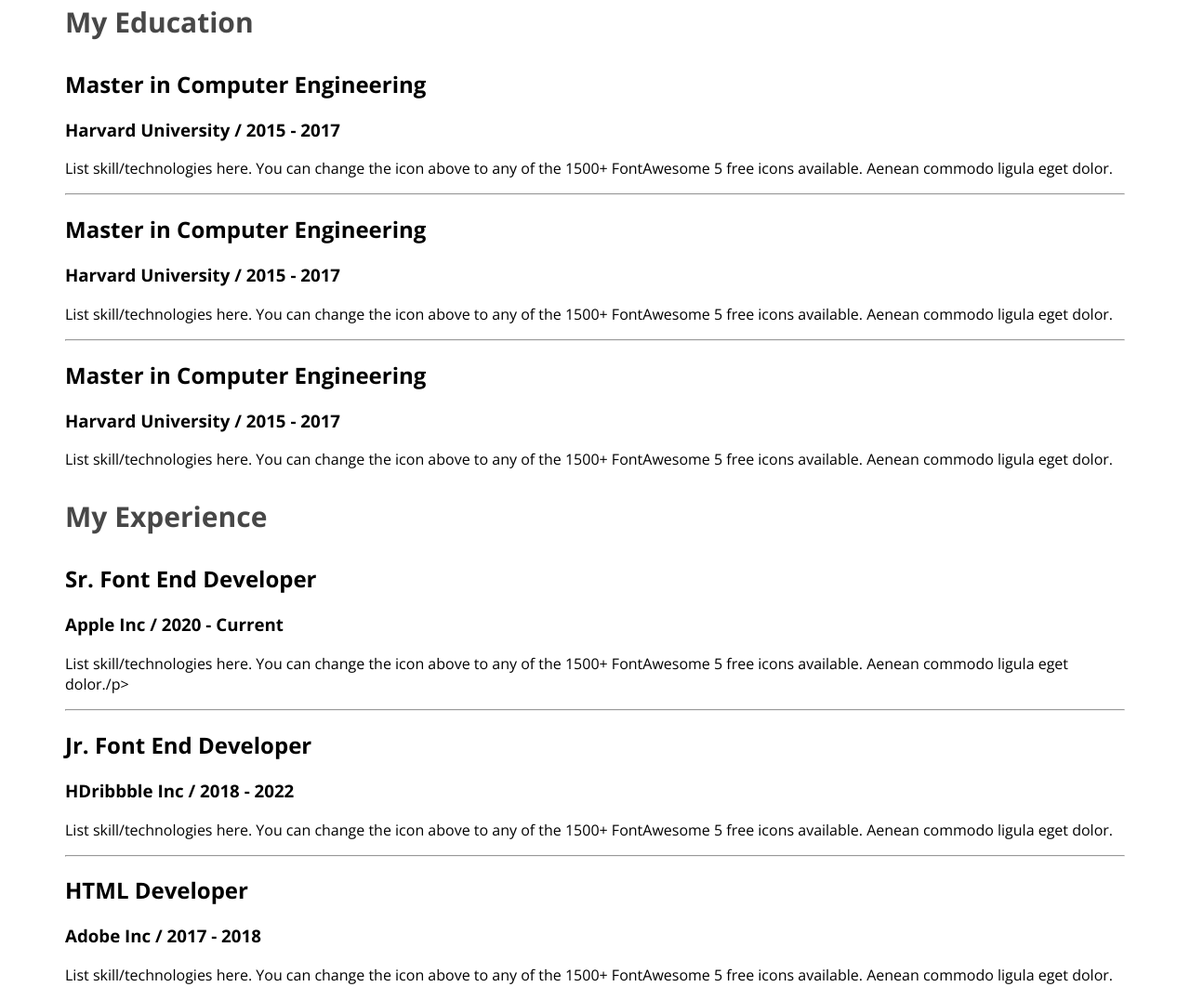
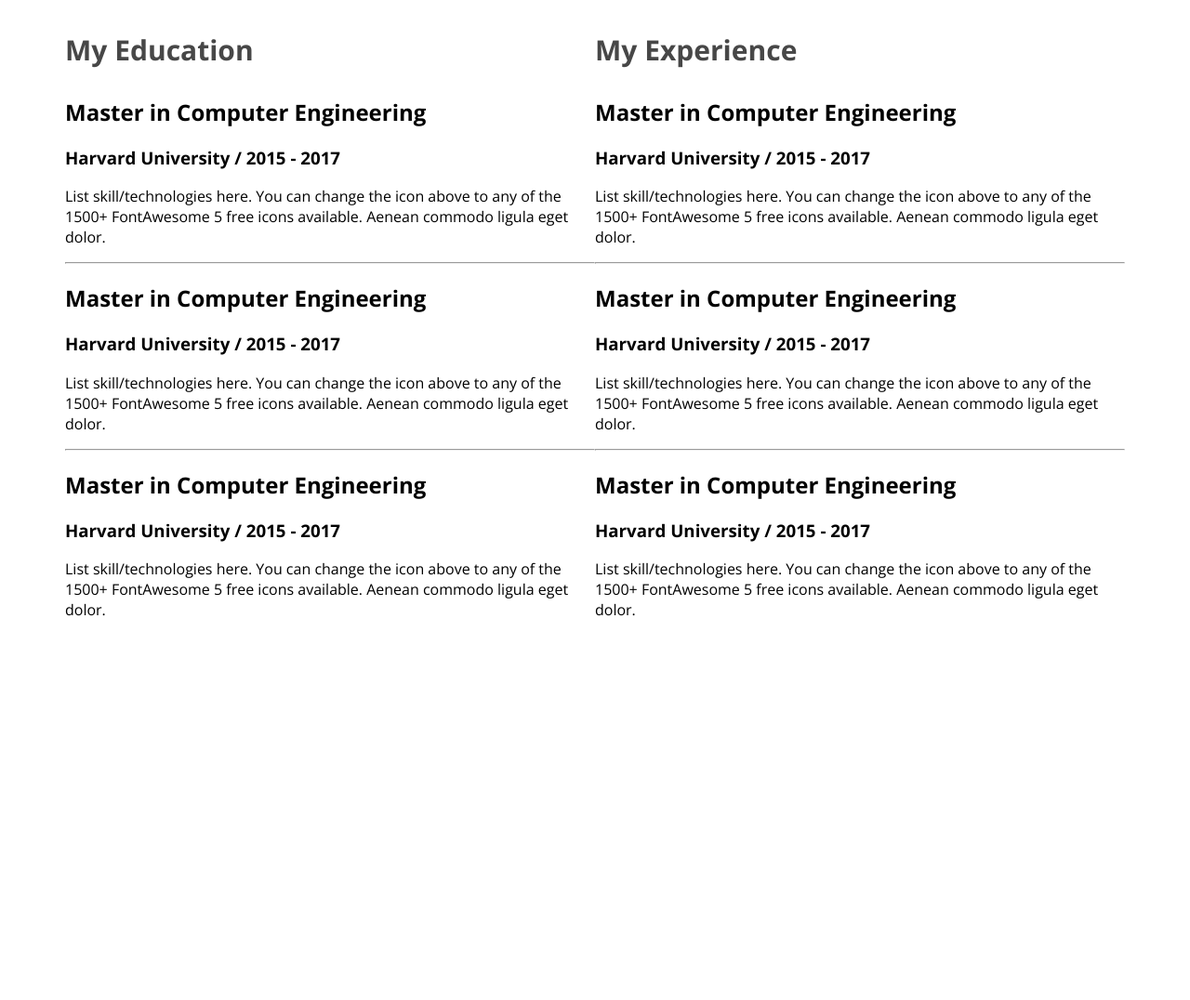
Before and after one commit to joynal2000/web-developer-portfolio, a plain HTML site: page index.html in a window 1280 px wide. Shown: the part 2440-3516 px from the top of the page at 93% size. After the commit the page ends 3131 px from the top, so only its background shows below. Drawn offline with nearby package versions, Linux system fonts and the light colour scheme.

```diff
--- a/index.html
+++ b/index.html
@@ -92,53 +92,55 @@
             <div class="resume-container">
                 <div class="resume-column">
                     <h3 class="resume-column-title">My Education</h3>
-                </div>
                     <div class="resume-item">
                         <h2 class="resume-item-title">Master in Computer Engineering</h2>
-                    <h3 class="resume-item-institute">Harvard University / 2015 - 2017</h3>
+                        <h3 class="resume-item-institue">Harvard University / 2015 - 2017</h3>
                         <p class="resume-item-description">List skill/technologies here. You can change the icon above
                             to any of the 1500+ FontAwesome 5 free icons available. Aenean commodo ligula eget dolor.</p>
                     </div>
                     <hr>
                     <div class="resume-item">
                         <h2 class="resume-item-title">Master in Computer Engineering</h2>
-                    <h3 class="resume-item-institute">Harvard University / 2015 - 2017</h3>
+                        <h3 class="resume-item-institue">Harvard University / 2015 - 2017</h3>
                         <p class="resume-item-description">List skill/technologies here. You can change the icon above
                             to any of the 1500+ FontAwesome 5 free icons available. Aenean commodo ligula eget dolor.</p>
                     </div>
                     <hr>
                     <div class="resume-item">
                         <h2 class="resume-item-title">Master in Computer Engineering</h2>
-                    <h3 class="resume-item-institute">Harvard University / 2015 - 2017</h3>
+                        <h3 class="resume-item-institue">Harvard University / 2015 - 2017</h3>
                         <p class="resume-item-description">List skill/technologies here. You can change the icon above
                             to any of the 1500+ FontAwesome 5 free icons available. Aenean commodo ligula eget dolor.</p>
+                    </div>
                 </div>
 
                 <div class="resume-column">
                     <h3 class="resume-column-title">My Experience</h3>
-                </div>
                     <div class="resume-item">
-                    <h2 class="resume-item-title">Sr. Font End Developer</h2>
-                    <h3 class="resume-item-institute">Apple Inc / 2020 - Current</h3>
-                    <p class="resume-item-description">List skill/technologies here. You can change the icon above
-                    to any of the 1500+ FontAwesome 5 free icons available. Aenean commodo ligula eget dolor./p>
-                </div>
-                <hr>
-                <div class="resume-item">
-                    <h2 class="resume-item-title">Jr. Font End Developer</h2>
-                    <h3 class="resume-item-institute">HDribbble Inc / 2018 - 2022</h3>
+                        <h2 class="resume-item-title">Master in Computer Engineering</h2>
+                        <h3 class="resume-item-institue">Harvard University / 2015 - 2017</h3>
                         <p class="resume-item-description">List skill/technologies here. You can change the icon above
                             to any of the 1500+ FontAwesome 5 free icons available. Aenean commodo ligula eget dolor.</p>
                     </div>
                     <hr>
                     <div class="resume-item">
-                    <h2 class="resume-item-title">HTML Developer</h2>
-                    <h3 class="resume-item-institute">Adobe Inc / 2017 - 2018</h3>
+                        <h2 class="resume-item-title">Master in Computer Engineering</h2>
+                        <h3 class="resume-item-institue">Harvard University / 2015 - 2017</h3>
+                        <p class="resume-item-description">List skill/technologies here. You can change the icon above
+                            to any of the 1500+ FontAwesome 5 free icons available. Aenean commodo ligula eget dolor.</p>
+                    </div>
+                    <hr>
+                    <div class="resume-item">
+                        <h2 class="resume-item-title">Master in Computer Engineering</h2>
+                        <h3 class="resume-item-institue">Harvard University / 2015 - 2017</h3>
                         <p class="resume-item-description">List skill/technologies here. You can change the icon above
                             to any of the 1500+ FontAwesome 5 free icons available. Aenean commodo ligula eget dolor.</p>
                     </div>
                 </div>
+
+            </div>
         </section>
+
 
 
     </main>
--- a/styles/portfolio.css
+++ b/styles/portfolio.css
@@ -126,3 +126,6 @@
     font-size: 30px;
     font-weight: 700px;
 }
+.resume-container{
+    display: flex;
+}
```
Lines whose indentation alone changed are shown as unchanged.
